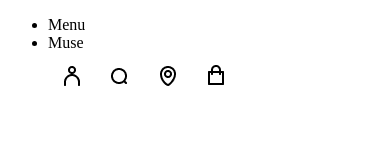
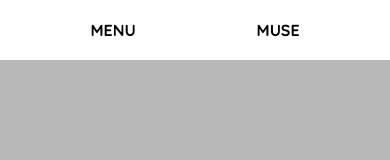
Before and after one commit to chunchun-dev/headphones-website, a plain HTML site: page index.html in a window 390 px wide. Drawn offline with Linux system fonts and the light colour scheme.

Commit message:
Basic navbar

```diff
--- a/index.html
+++ b/index.html
@@ -10,8 +10,8 @@
 <body>
     <nav>
         <ul>
-            <li>Menu</li>
-            <li>Muse</li>
+            <li>MENU</li>
+            <li id='logo'>MUSE</li>
             <div class="icons">
                 <img src='ICONS.png'/>
             </div>
--- a/styles.scss
+++ b/styles.scss
@@ -0,0 +1,39 @@
+@import url('https://fonts.googleapis.com/css2?family=Quicksand:wght@700&display=swap');
+
+html, body {
+    font-family: 'Quicksand';
+    background-color: #B8B8B8;
+    padding: 0;
+    margin: 0;
+}
+
+nav > ul {
+    margin: 0;
+    background-color: white;
+    display: flex;
+    justify-content: space-between;
+    align-items: center;
+    list-style-type: none;
+    height: 60px;
+}
+
+#logo {
+    font-weight: bolder;
+}
+
+.icons > img {
+    width: 150px;
+}
+
+@media screen and (max-width: 450px) {
+
+    nav > ul {
+        justify-content: space-around;
+        padding-left: 30px;
+        padding-right: 30px;
+    }
+
+    .icons {
+        display: none;
+    }
+}
```
Also changed, not shown: styles.css, 1 other file.
